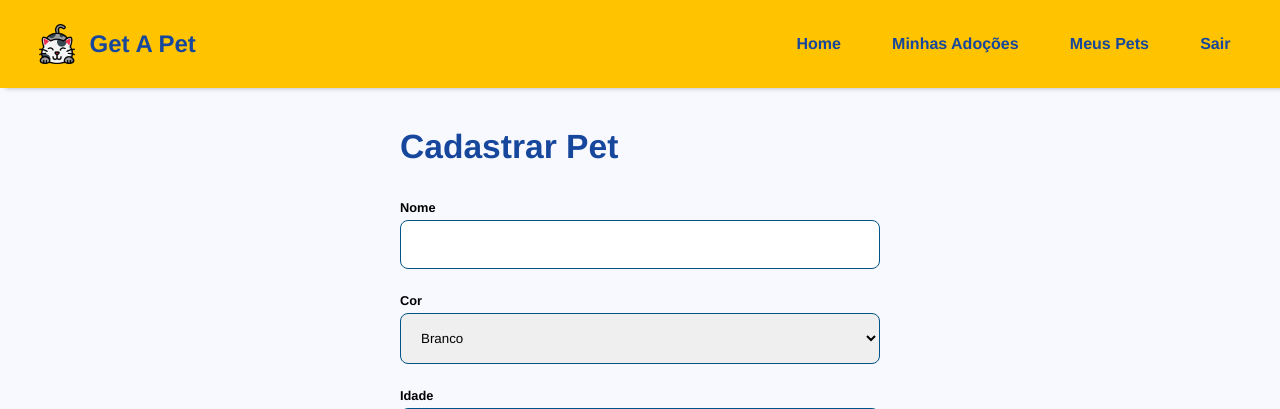
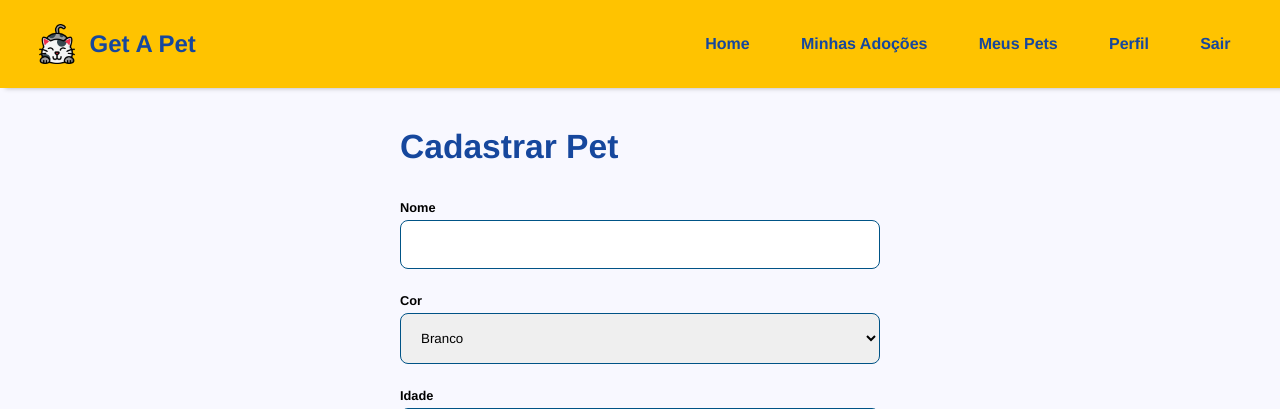
Before and after one commit to MaraisaFerreira/get_a_pet_DJANGO, a Django app: page /pet/add/ in a window 1280 px wide. Shown: the top 409 px of the page. Run offline with Django 5.2, Linux system fonts and the light colour scheme; the visitor is signed in with stand-in values (Sample User, id 1).

Commit message:
perfil link

```diff
--- a/templates/partials/_header.html
+++ b/templates/partials/_header.html
@@ -11,6 +11,7 @@
             <li><a href="{% url "pets:home" %}">Home</a></li>
             <li><a href="{% url "pets:my_adoptions" %}">Minhas Adoções</a></li>
             <li><a href="{% url "pets:my_pets" %}">Meus Pets</a></li>
+            <li><a href="{% url "pets:profile" %}">Perfil</a></li>
             <li><a href="{% url "pets:logout" %}">Sair</a></li>
         {% else %}
             <li><a href="{% url "pets:home" %}">Home</a></li>
```
